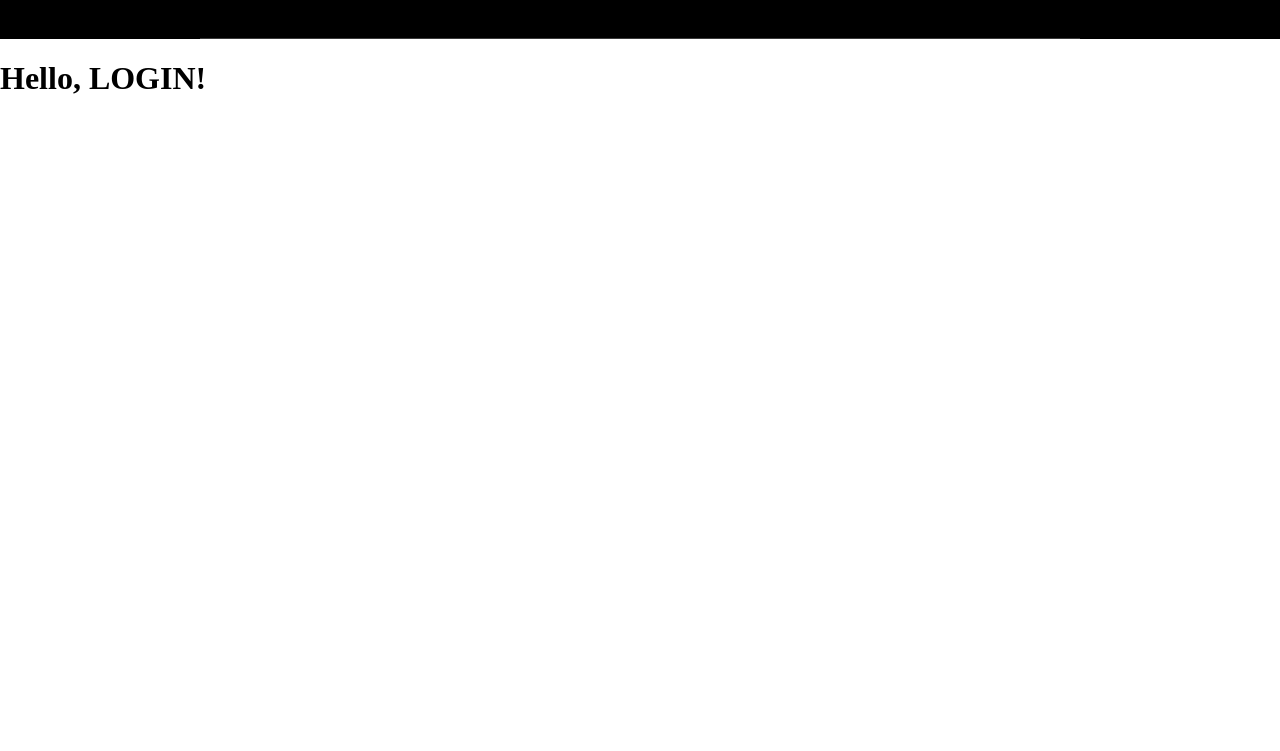
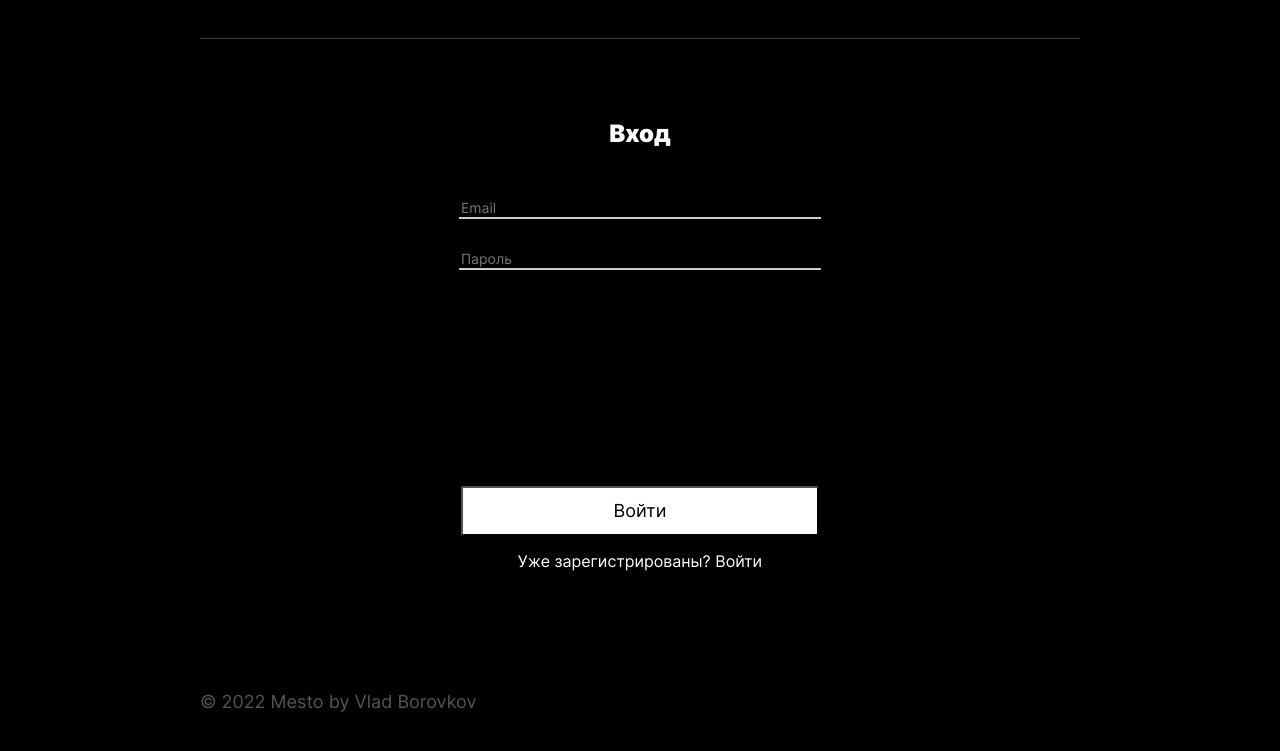
Before and after one commit to vlad-borovkov/react-mesto-auth, a React app: page /sign-in in a window 1280 px wide. Shown: the part 81-832 px from the top of the page. Before the commit the page ends 800 px from the top, so only its background shows below. Built offline with nearby package versions, Linux system fonts and the light colour scheme; no server answers.

Commit message:
feat: добавление popups, refact

```diff
--- a/src/blocks/entry-user/__container-form-input_email/entry-user__container-form-input_email.css
+++ b/src/blocks/entry-user/__container-form-input_email/entry-user__container-form-input_email.css
@@ -1,3 +1,20 @@
 .entry-user__container-form-input_email {
+  width: 358px;
 
+  margin: 0;
+  margin-bottom: 0;
+  margin-bottom: 30px;
+
+  outline: none;
+  background-color: black;
+  border: none;
+  border-bottom: 2px solid #CCCCCC;
+
+  font-family: Inter, Arial, sans-serif;
+  font-style: normal;
+  font-weight: 400;
+  font-size: 14px;
+  line-height: 17px;
+
+  color: #cccccc;
 }
--- a/src/blocks/entry-user/__container-form-input_password/entry-user__container-form-input_password.css
+++ b/src/blocks/entry-user/__container-form-input_password/entry-user__container-form-input_password.css
@@ -1,3 +1,20 @@
 .entry-user__container-form-input_password {
+    width: 358px;
 
+    margin: 0;
+    margin-bottom: 0;
+    margin-bottom: 216px;
+
+    outline: none;
+    background-color: black;
+    border: none;
+    border-bottom: 2px solid #CCCCCC;
+
+    font-family: Inter, Arial, sans-serif;
+    font-style: normal;
+    font-weight: 400;
+    font-size: 14px;
+    line-height: 17px;
+
+    color: #cccccc;
 }
--- a/src/blocks/entry-user/__container-form-submit-button/entry-user__container-form-submit-button.css
+++ b/src/blocks/entry-user/__container-form-submit-button/entry-user__container-form-submit-button.css
@@ -1,3 +1,16 @@
 .entry-user__container-form-submit-button {
+  width: 358px;
+  height: 50px;
 
+  font-family: Inter, Arial, sans-serif;
+  font-style: normal;
+  font-weight: 400;
+  font-size: 18px;
+  line-height: 22px;
+
+
+  color: #000000;
+
+  background: #ffffff;
+  border-radius: 2px;
 }
--- a/src/blocks/entry-user/__container-form-title/entry-user__container-form-title.css
+++ b/src/blocks/entry-user/__container-form-title/entry-user__container-form-title.css
@@ -1,3 +1,9 @@
 .entry-user__container-form-title {
-
+  margin-bottom: 50px;
+  font-family: Inter, Arial, sans-serif;
+  font-style: normal;
+  font-weight: 900;
+  font-size: 24px;
+  line-height: 29px;
+  color: #ffffff;
 }
--- a/src/blocks/entry-user/__container-form/entry-user__container-form.css
+++ b/src/blocks/entry-user/__container-form/entry-user__container-form.css
@@ -1,3 +1,7 @@
 .entry-user__container-form {
-
+    display: flex;
+    flex-direction: column;
+    align-items: center;
+    width: 358px;
+    height: 461px;
 }
--- a/src/blocks/entry-user/__form/entry-user__form.css
+++ b/src/blocks/entry-user/__form/entry-user__form.css
@@ -1,3 +1,8 @@
 .entry-user__form {
 
+    display: flex;
+    flex-direction: column;
+    align-items: center;
+    cursor: default;
+
 }
--- /dev/null
+++ b/src/blocks/entry-user/__login-reminder/_off/entry-user__login-reminder_off.css
@@ -0,0 +1,3 @@
+.entry-user__login-reminder_off {
+    display: none;
+}
--- /dev/null
+++ b/src/blocks/entry-user/__login-reminder/entry-user__login-reminder.css
@@ -0,0 +1,4 @@
+.entry-user_login-reminder {
+  color: white;
+
+}
--- a/src/blocks/entry-user/_on/entry-user_on.css
+++ /dev/null
@@ -1,3 +0,0 @@
-.entry-user_on {
-
-}
--- a/src/blocks/entry-user/entry-user.css
+++ b/src/blocks/entry-user/entry-user.css
@@ -1,3 +1,8 @@
 .entry-user {
-
+    display: flex;
+    justify-content: center;
+    margin: 0 auto;
+    height: 74vh;
+    background-color: black;
+    padding-top: 60px;
 }
--- a/src/components/App.js
+++ b/src/components/App.js
@@ -2,12 +2,15 @@ import React from "react";
 
 import { CurrentUserContext } from "./../contexts/CurrentUserContext";
 import { CardsContext } from "./../contexts/CardsContext";
+//import ReactDOM from "react-dom/client";
+
+import { Route, Switch } from "react-router-dom";
 
 import "./../index.css";
 
 import { api } from "../utils/Api";
 
-//import Header from "./Header";
+import Header from "./Header";
 import Main from "./Main";
 import Footer from "./Footer";
 import ImagePopup from "./ImagePopup";
@@ -15,8 +18,10 @@ import EditProfilePopup from "./EditeProfilePopup";
 import EditAvatarPopup from "./EditAvatarProfile";
 import AddPlacePopup from "./AddPlacePopup";
 import ConfirmDeletePopup from "./ConfirmDeletePopup";
-
-
+import Register from "./Register";
+import Login from "./Login";
+import FailRegistrationPopup from "./FailRegistrationPopup";
+import SuccessRegistrationPopup from "./SuccessRegistrationPopup";
 
 const App = () => {
   const [isEditAvatarPopupOpen, setEditAvatar] = React.useState(false);
@@ -33,10 +38,23 @@ const App = () => {
   const handleClickPlace = () => {
     setAddPlace(!isAddPlacePopupOpen);
   };
-  const [isConfirmDeletePopupOpen, setConfirmDeletePopupOpen] = React.useState(false);
+  const [isConfirmDeletePopupOpen, setConfirmDeletePopupOpen] =
+    React.useState(false);
   const handleFirstDelete = () => {
     setConfirmDeletePopupOpen(!isConfirmDeletePopupOpen);
+  };
+
+  //popup уведомление о регистрации
+  const [isSuccessRegistrationPopupOpen, setSuccessRegistrationPopupOpen ] = React.useState(true);
+  const pushSuccessRegistration = () => {
+    setSuccessRegistrationPopupOpen(!isSuccessRegistrationPopupOpen)
   }
+
+  const [isFailRegistrationPopupOpen, setFailRegistrationPopupOpen ] = React.useState(false);
+  const pushFailRegistration = () => {
+    setFailRegistrationPopupOpen(!isFailRegistrationPopupOpen)
+  }
+
   const closeAllPopups = () => {
     setEditAvatar(false);
     setEditProfile(false);
@@ -94,23 +112,25 @@ const App = () => {
   }
 
   //удаляем карточку пользователя
-  const [cardForDelete, setCardForDelete] = React.useState({})
-  function saveCardForDelete (card) {
-    setCardForDelete(card)
+  const [cardForDelete, setCardForDelete] = React.useState({});
+  function saveCardForDelete(card) {
+    setCardForDelete(card);
   }
 
   const handleDeleteConfirm = () => {
     api
       .deleteCard(cardForDelete._id)
-      .then(()=> setPlaceCards(cards.filter((item) => item._id !== cardForDelete._id)))
-      .then(()=> setCardForDelete({}))
+      .then(() =>
+        setPlaceCards(cards.filter((item) => item._id !== cardForDelete._id))
+      )
+      .then(() => setCardForDelete({}))
       .then(() => {
         closeAllPopups();
       })
       .catch((err) => {
         console.log(`Упс, ошибка ${err}`);
       });
-  }
+  };
 
   function handleUpdateUser(userValueForm) {
     api
@@ -153,11 +173,17 @@ const App = () => {
       });
   }
 
+  function handlerSubmitRegister(registerValue) {
+    console.log(registerValue);
+  }
+
   return (
     <div className="page">
-      {/* <Header /> */}
+      <Header />
       <CurrentUserContext.Provider value={currentUser}>
         <CardsContext.Provider value={cards}>
+          <Switch>
+            <Route exact path="/">
               <Main
                 onEditAvatar={handleClickAvatar}
                 onEditProfile={() => handleClickProfile()}
@@ -167,7 +193,22 @@ const App = () => {
                 handleDeleteClick={saveCardForDelete}
                 onConfirmDelete={handleFirstDelete}
               />
+            </Route>
+            <Route path="/sign-up">
+              <Register onUpdater={handlerSubmitRegister} />
+            </Route>
+            <Route path="/sign-in">
+              <Login
+              />
+            </Route>
+          </Switch>
         </CardsContext.Provider>
+
+        <SuccessRegistrationPopup
+        isOpen={isSuccessRegistrationPopupOpen}/>
+
+        <FailRegistrationPopup
+        isOpen={isFailRegistrationPopupOpen}/>
 
         <EditProfilePopup
           isOpen={isEditProfilePopupOpen}
@@ -196,9 +237,8 @@ const App = () => {
         <ConfirmDeletePopup
           isOpen={isConfirmDeletePopupOpen}
           onClose={closeAllPopups}
-        onDeleteCard={()=>handleDeleteConfirm()}
+          onDeleteCard={() => handleDeleteConfirm()}
         />
-
       </CurrentUserContext.Provider>
       <Footer />
     </div>
--- a/src/components/EntryUserForm.js
+++ b/src/components/EntryUserForm.js
@@ -23,6 +23,9 @@ const EntryUserForm = (props) => {
             {`${props.buttonOnText}`}
           </button>
         </form>
+              {/* прописать логику, прокинуть через глобальный стейт
+              - если не зареганый пользователь, показать */}
+      <p className="entry-user_login-reminder">Уже зарегистрированы? Войти</p>
       </div>
     </div>
   );
--- /dev/null
+++ b/src/components/FailRegistrationPopup.js
@@ -0,0 +1,18 @@
+import React from "react";
+import PopupWithOutForm from "./PopupWithOutForm";
+
+const FailRegistrationPopup = (props) => {
+    <PopupWithOutForm
+    name="fail-registration"
+    buttonOnText="Сохранить"
+    onClose="fail-registration-close"
+    isOpen={props.isOpen}
+    closeAllPopups={props.onClose}
+  >
+    <div>
+
+    </div>
+  </PopupWithOutForm>
+}
+
+export default FailRegistrationPopup
--- a/src/components/Header.js
+++ b/src/components/Header.js
@@ -13,6 +13,8 @@ function Header(props) {
         />
         <nav className="header__menu">
           <p className="header__user-email">my-email@laika.com</p>
+          {/* прописать логику, прокинуть через глобальный стейт -
+          если не зареганый пользователь, зарегистрироваться */}
           <button className="header__sign-in-button">Войти</button>
         </nav>
       </header>
--- a/src/components/Login.js
+++ b/src/components/Login.js
@@ -1,10 +1,59 @@
-import React from "react"
+import React from "react";
+import EntryUserForm from "./EntryUserForm";
 
 const Login = (props) => {
+  const [emailInput, setEmailInput] = React.useState("");
+  function handleEmailChange(e) {
+    setEmailInput(e.target.value);
+  }
+  const [passwordInput, setPasswordInput] = React.useState("");
+  function handlePasswordChange(e) {
+    setPasswordInput(e.target.value);
+  }
 
-    return (
-        <div><h1>Hello, LOGIN!</h1></div>
-    )
-}
+  function handlerSubmitLogin(e) {
+    e.preventDefault();
 
-export default Login
+    props.onUpdater({
+      email: emailInput,
+      password: passwordInput,
+    });
+  }
+
+  return (
+    <EntryUserForm
+      name="register"
+      title="Вход"
+      buttonOnText="Войти"
+      onSubmit={handlerSubmitLogin}
+      isOpen={props.isOpen}
+    >
+      <input
+        onChange={handleEmailChange}
+        value={emailInput || ""}
+        id="email-input"
+        className="entry-user__container-form-input_email"
+        type="email"
+        name="email"
+        placeholder="Email"
+        minLength="3"
+        maxLength="40"
+        required
+      />
+      <input
+        onChange={handlePasswordChange}
+        value={passwordInput || ""}
+        id="password-input"
+        className="entry-user__container-form-input_password"
+        type="password"
+        name="password"
+        placeholder="Пароль"
+        minLength="6"
+        maxLength="50"
+        required
+      />
+    </EntryUserForm>
+  );
+};
+
+export default Login;
--- /dev/null
+++ b/src/components/SuccessRegistrationPopup.js
@@ -0,0 +1,18 @@
+import React from "react";
+import PopupWithOutForm from "./PopupWithOutForm";
+
+const SuccessRegistrationPopup = (props) => {
+    <PopupWithOutForm
+    name="success-registration"
+    buttonOnText="Сохранить"
+    onClose="fail-registration-close"
+    isOpen={props.isOpen}
+    closeAllPopups={props.onClose}
+  >
+    <div>
+
+    </div>
+  </PopupWithOutForm>
+}
+
+export default SuccessRegistrationPopup
--- a/src/index.css
+++ b/src/index.css
@@ -96,12 +96,13 @@
 @import url(./blocks/popup/__error/_visible/popup__error_visible.css);
 
 @import url(./blocks/entry-user/entry-user.css);
-@import url(./blocks/entry-user/_on/entry-user_on.css);
 @import url(./blocks/entry-user/_type/_login/entry-user_type_login.css);
 @import url(./blocks/entry-user/_type/_register/entry-user_type_register.css);
 @import url(./blocks/entry-user/__container-form-input_email/entry-user__container-form-input_email.css);
 @import url(./blocks/entry-user/__container-form-input_password/entry-user__container-form-input_password.css);
 @import url(./blocks/entry-user/__container-form-submit-button/entry-user__container-form-submit-button.css);
 @import url(./blocks/entry-user/__container-form-title/entry-user__container-form-title.css);
+@import url(./blocks/entry-user/__login-reminder/entry-user__login-reminder.css);
+@import url(./blocks/entry-user/__login-reminder/_off/entry-user__login-reminder_off.css);
 @import url(./blocks/entry-user/__container-form/entry-user__container-form.css);
 @import url(./blocks/entry-user/__form/entry-user__form.css);
--- a/src/index.js
+++ b/src/index.js
@@ -1,23 +1,19 @@
 import React from 'react';
 import ReactDOM from 'react-dom/client';
 import { BrowserRouter} from "react-router-dom";
-import { Route, Switch } from "react-router-dom";
 import reportWebVitals from './reportWebVitals';
 
 import App from './components/App';
-import Register from './components/Register';
-import Login from './components/Login';
 
-import Header from './components/Header';
-import "./index.css";
+
+// import Header from './components/Header';
+//import "./index.css";
 
 
 
 
 
-function handlerSubmitRegister(registerValue) {
-  console.log(registerValue)
-}
+
 
 // const handleRegisterOpen = () => {
 //   setRegister(!isRegisterOpen);
@@ -27,25 +23,10 @@ const root = ReactDOM.createRoot(document.getElementById('root'));
 root.render(
 
   <React.StrictMode>
+    <BrowserRouter>
 
-    <BrowserRouter>
-        <Header/>
-      <Switch>
+          <App />
 
-        <Route exact path="/">
-          <App />
-        </Route>
-        <Route path="/sign-up">
-          <Register
-          onUpdater={handlerSubmitRegister}
-          isOpen={false}
-          />
-        </Route>
-        <Route path="/sign-in">
-          <Login/>
-        </Route>
-
-      </Switch>
     </BrowserRouter>
   </React.StrictMode>
 );
```
Also changed, not shown: src/components/PopupWithOutForm.js (added, +22 -0 lines), src/components/Register.js (line endings or trailing spaces). Lines whose indentation alone changed are shown as unchanged.
